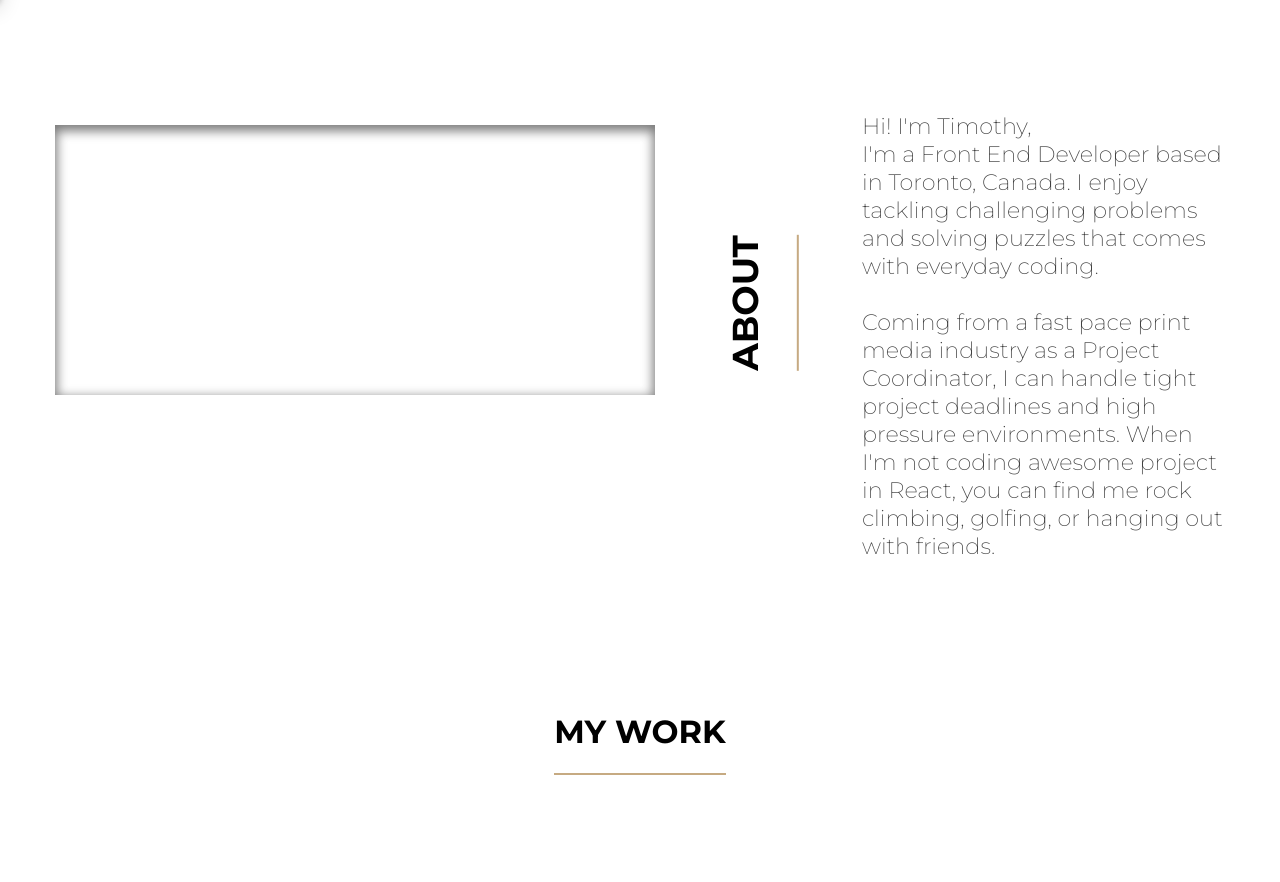
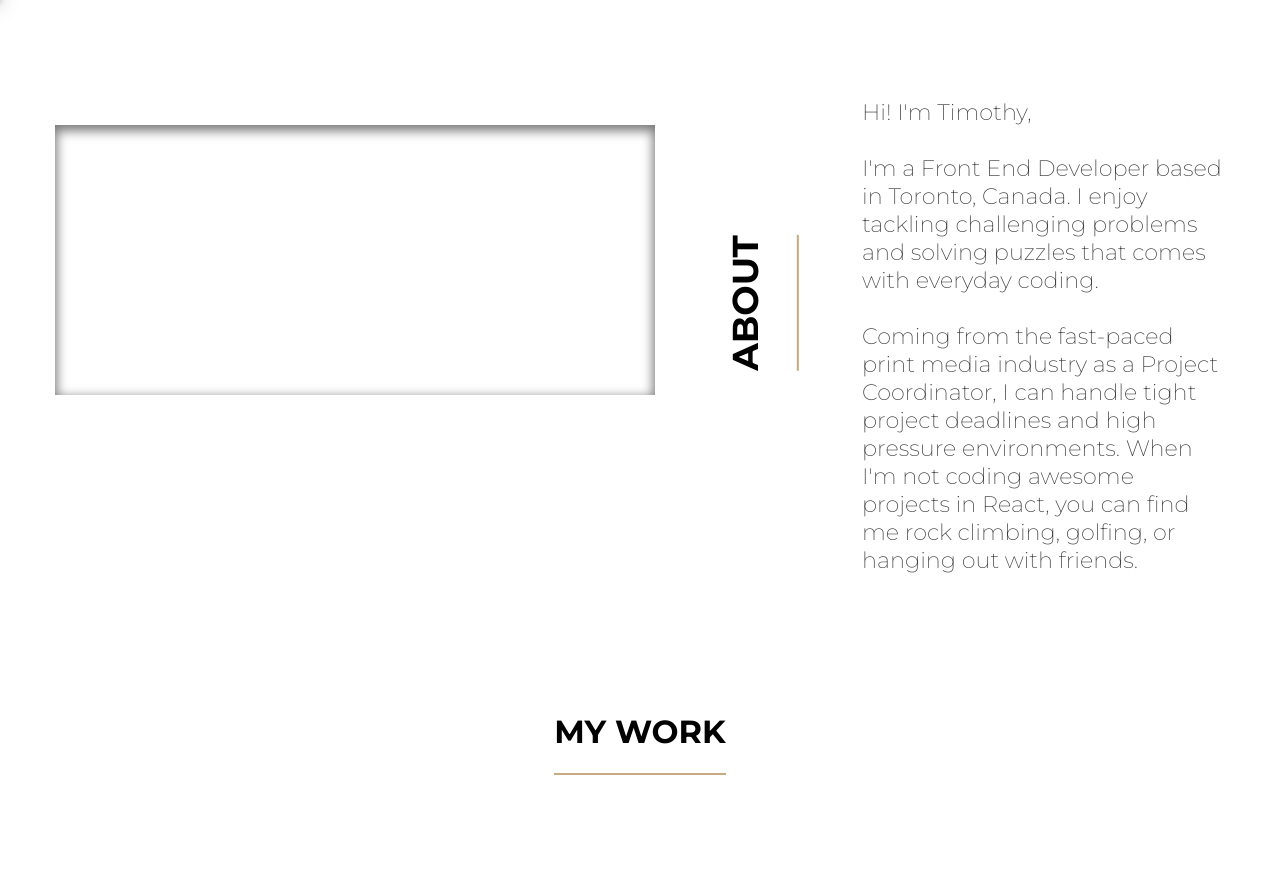
Before and after one commit to TimothyIp/timothyip.github.io, a website: page index.html in a window 1280 px wide. Shown: the part 803-1685 px from the top of the page. Drawn offline with nearby package versions, Linux system fonts and the light colour scheme; some packages are replaced by stand-ins of ours; a script that the page names is missing.

Commit message:
Changed some text around

```diff
--- a/index.html
+++ b/index.html
@@ -84,10 +84,11 @@
 					<p>
 						Hi! I'm Timothy,
 						<br>
+						<br>
 						I'm a Front End Developer based in Toronto, Canada. I enjoy tackling challenging problems and solving puzzles that comes with everyday coding.
 						<br>
 						<br>
-						Coming from a fast pace print media industry as a Project Coordinator, I can handle tight project deadlines and high pressure environments. When I'm not coding awesome project in React, you can find me rock climbing, golfing, or hanging out with friends.
+						Coming from the fast-paced print media industry as a Project Coordinator, I can handle tight project deadlines and high pressure environments. When I'm not coding awesome projects in React, you can find me rock climbing, golfing, or hanging out with friends.
 					</p>
 				</div>
 			</div>
```
